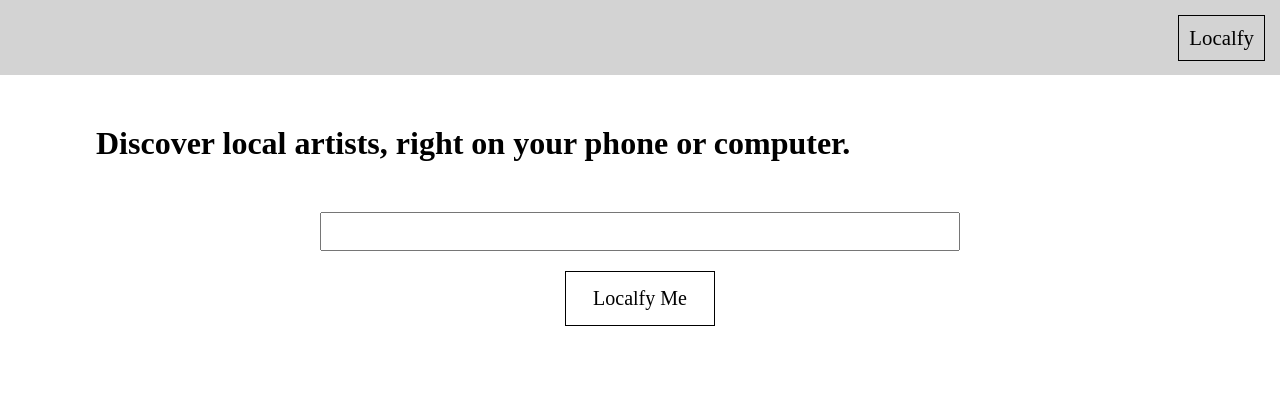
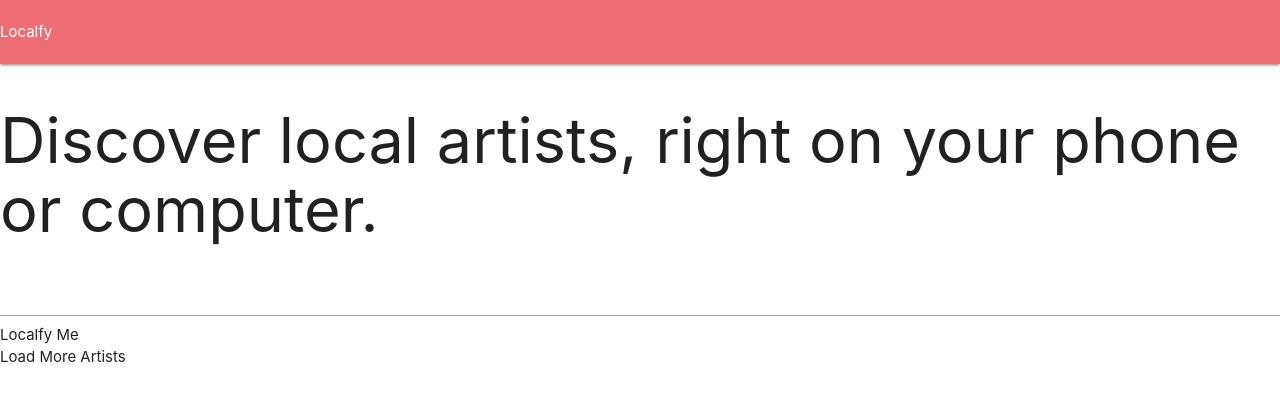
Before and after one commit to bryantee/localfy-app, a plain HTML site: page index.html in a window 1280 px wide. Drawn offline with nearby package versions, Linux system fonts and the light colour scheme; some packages are replaced by stand-ins of ours.

Commit message:
Setup Materialize CSS resources
Using fresh new main(-materialize).css file. Hold on to your butts!

```diff
--- a/index.html
+++ b/index.html
@@ -4,7 +4,9 @@
   <meta charset="UTF-8">
   <meta name="viewport" content="width=device-width, initial-scale=1.0">
   <meta http-equiv="X-UA-Compatible" content="ie=edge">
-  <link rel="stylesheet" href="css/main.css">
+  <link rel="stylesheet" href="https://cdnjs.cloudflare.com/ajax/libs/materialize/0.97.7/css/materialize.min.css">
+  <link rel="stylesheet" href="css/main-material.css">
+  <!-- <link rel="stylesheet" href="css/main.css"> -->
   <title>Localfy -- Discover Local Artists</title>
 </head>
 <body>
@@ -23,6 +25,7 @@
   src="https://code.jquery.com/jquery-3.1.1.min.js"
   integrity="sha256-hVVnYaiADRTO2PzUGmuLJr8BLUSjGIZsDYGmIJLv2b8="
   crossorigin="anonymous"></script>
+  <script src="https://cdnjs.cloudflare.com/ajax/libs/materialize/0.97.7/js/materialize.min.js"></script>
   <script src="js/main.js"></script>
   <script src="https://maps.googleapis.com/maps/api/js?key=AIzaSyAbWcPOXZQgFeeM2OHtK1Y-Gje8yl6KU1Y&libraries=places&callback=initAutocomplete"
        async defer></script>
```
Also changed, not shown: css/main-material.css (added).
